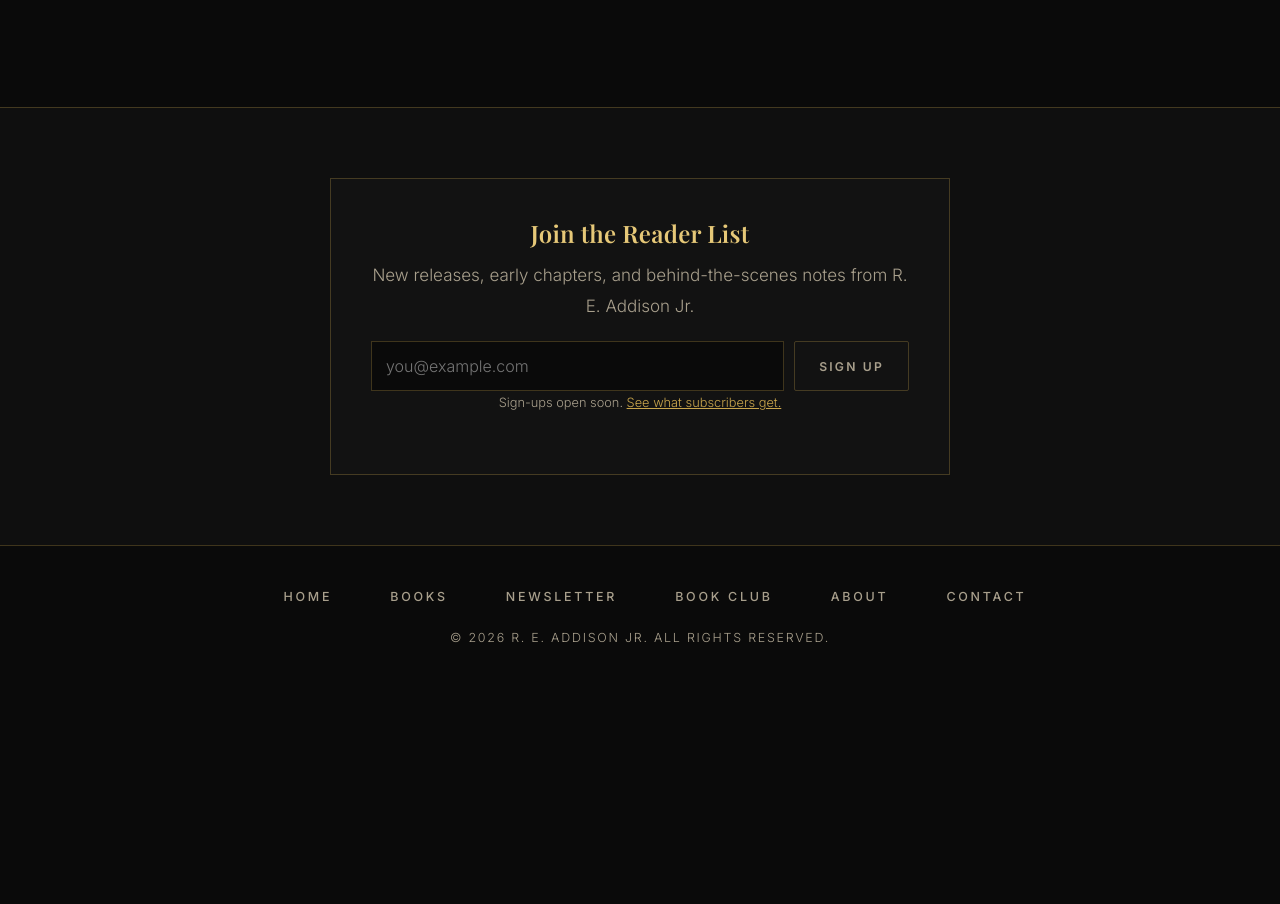
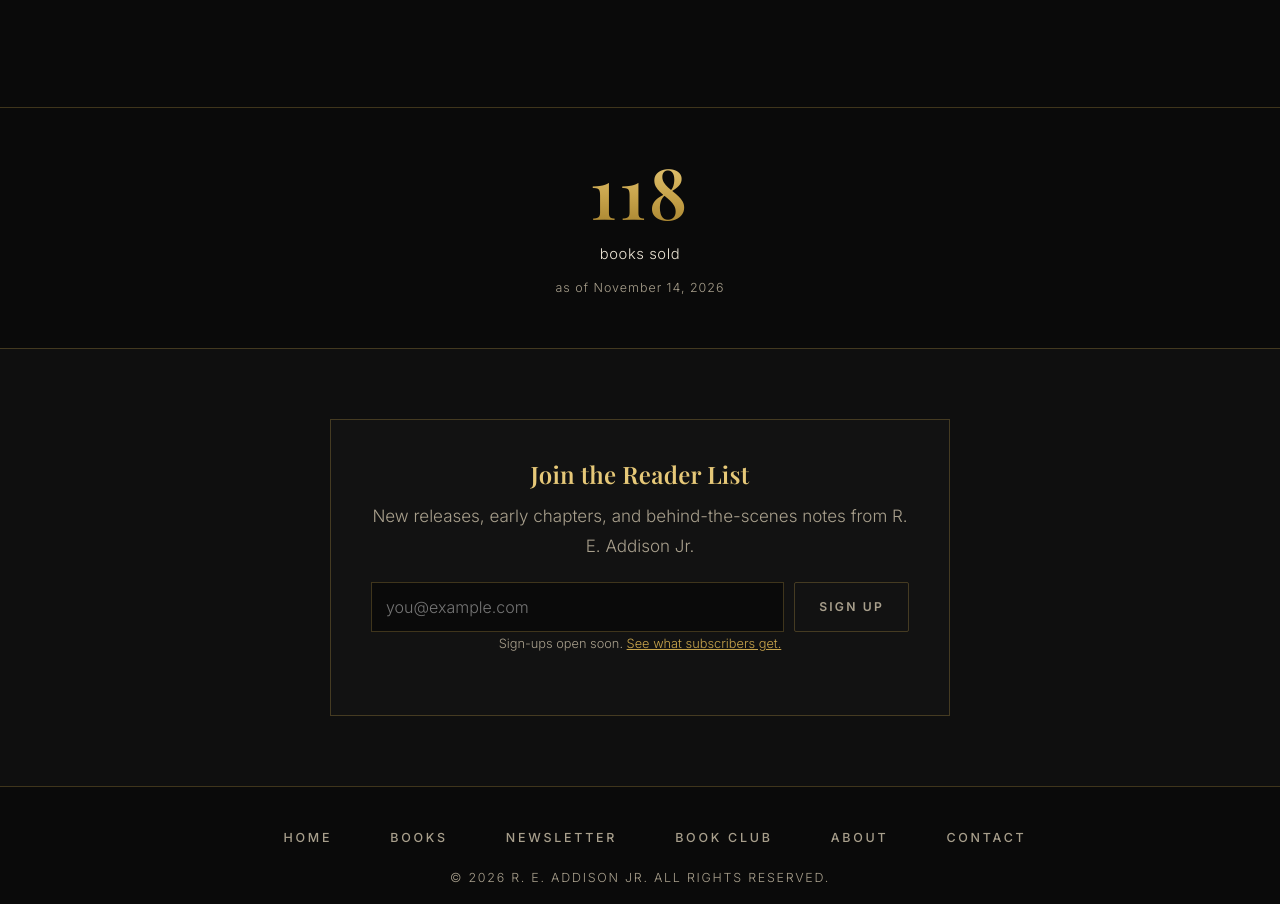
Before and after one commit to readdisonjr/readdisonjr.github.io, a plain HTML site: page index.html in a window 1280 px wide. Shown: the part 1595-2499 px from the top of the page. Before the commit the page ends 2297 px from the top, so only its background shows below. Drawn offline with nearby package versions, Linux system fonts and the light colour scheme.

Commit message:
Add books sold counter

```diff
--- a/index.html
+++ b/index.html
@@ -70,6 +70,14 @@
   </div>
 </section>
 
+<section class="sales-count" style="padding:48px 0;text-align:center">
+  <div class="wrap">
+    <p style="margin:0;font-family:var(--serif);font-size:clamp(2.6rem,7vw,4.4rem);font-weight:600;letter-spacing:.04em;line-height:1;background:linear-gradient(180deg,var(--gold-hi) 0%,var(--gold) 55%,var(--gold-lo) 100%);-webkit-background-clip:text;background-clip:text;color:transparent">118</p>
+    <p style="margin:14px 0 0;color:var(--ink);font-size:.92rem;letter-spacing:.04em">books sold</p>
+    <p style="margin:10px 0 0;color:var(--muted);font-size:.78rem;letter-spacing:.08em">as of November 14, 2026</p>
+  </div>
+</section>
+
 <section class="signup" id="newsletter">
   <div class="wrap">
     <!-- PLACEHOLDER FORM: no backend yet. Submitting shows a "coming soon" message; nothing is sent or stored. -->
```
